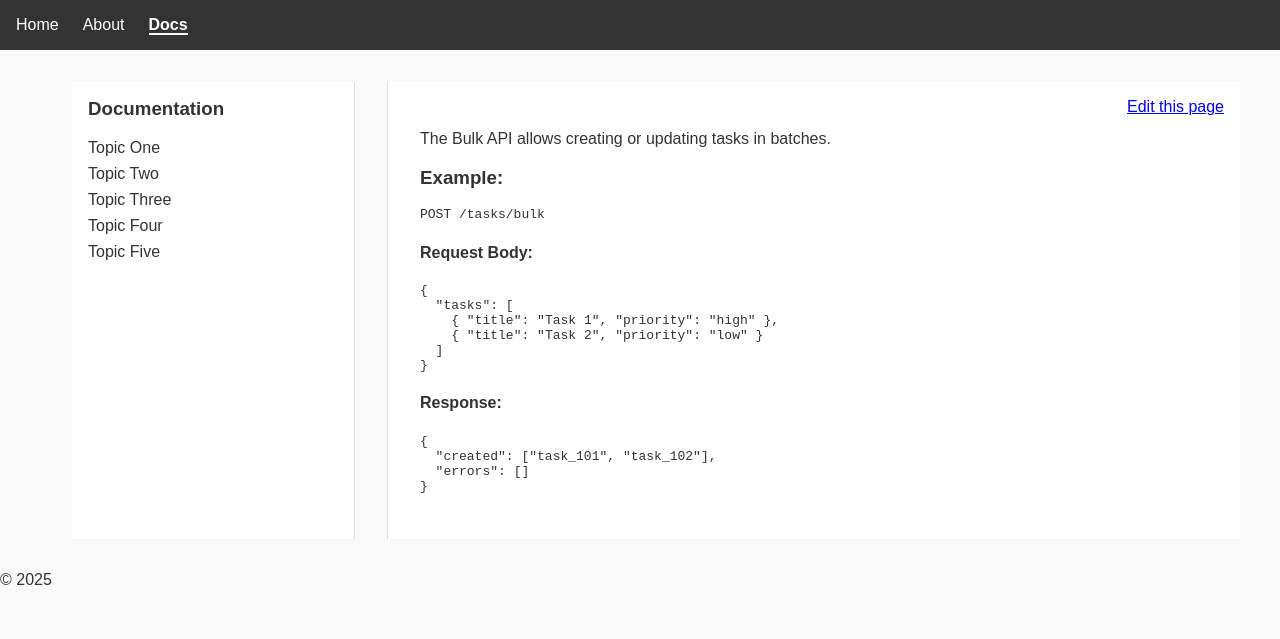
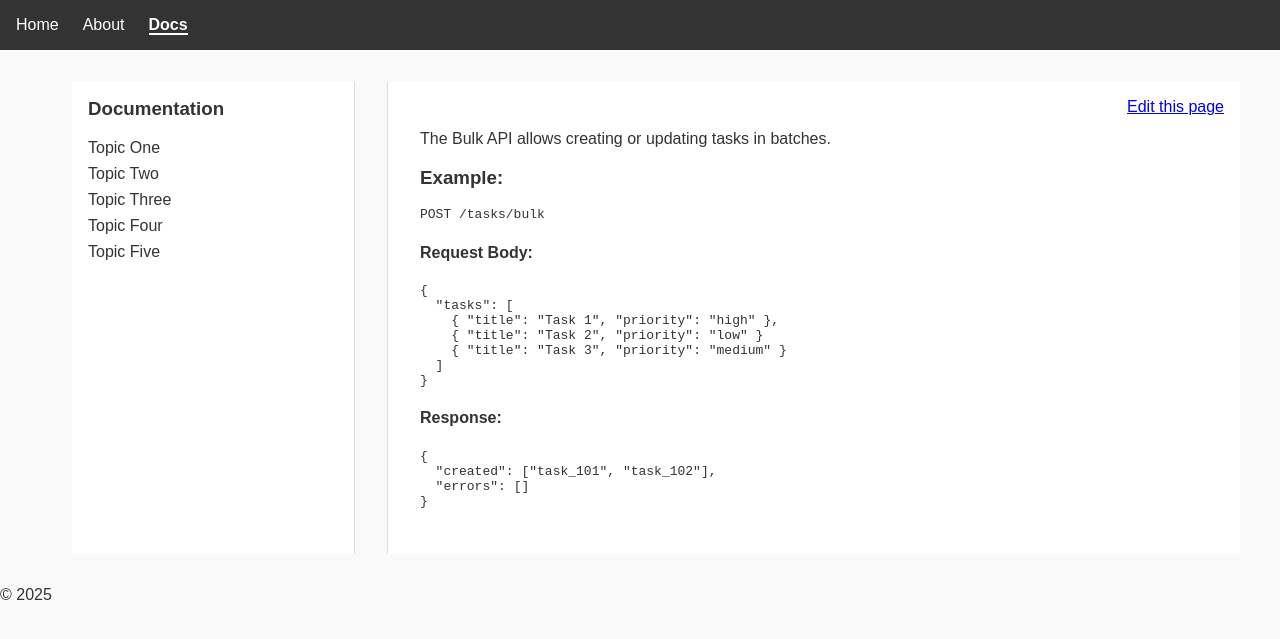
Before and after one commit to smarvin/gl-copy-site, a Jekyll site: the page built from docs/topic-five.md, in a window 1280 px wide. Shown: the top 639 px of the page. Built offline with Jekyll 4.4.1, drawn with Linux system fonts in a browser that asks for light colours.

Commit message:
Update topic-five.md

````diff
--- a/docs/topic-five.md
+++ b/docs/topic-five.md
@@ -18,6 +18,7 @@ POST /tasks/bulk
   "tasks": [
     { "title": "Task 1", "priority": "high" },
     { "title": "Task 2", "priority": "low" }
+    { "title": "Task 3", "priority": "medium" }
   ]
 }
 ```
````
